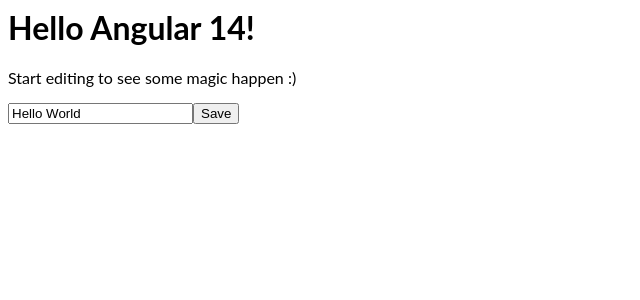
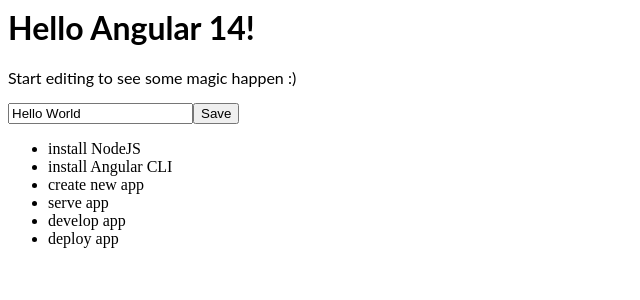
Before and after one commit to dkellycollins/ngGirls_2020-todo, an Angular app: page / in a window 1280 px wide. Shown: the top 300 px of the page, without its empty margins (0-640 px from the left). Built offline with nearby package versions, Linux system fonts and the light colour scheme.

Commit message:
#9 The To Do list

```diff
--- a/src/app/app.component.ts
+++ b/src/app/app.component.ts
@@ -9,9 +9,22 @@
     </p>
 
     <app-input-button-unit></app-input-button-unit>
+    <ul>
+      <li *ngFor="let todoItem of todoList">
+        {{ todoItem.title }}
+      </li>
+    </ul>
   `,
   styleUrls: [ './app.component.css' ]
 })
 export class AppComponent  {
   name = 'Angular ' + VERSION.major;
+  todoList = [
+    {title: 'install NodeJS'},
+    {title: 'install Angular CLI'},
+    {title: 'create new app'},
+    {title: 'serve app'},
+    {title: 'develop app'},
+    {title: 'deploy app'},
+  ];
 }
```
